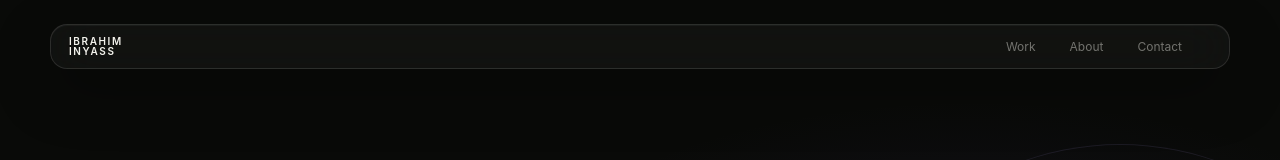
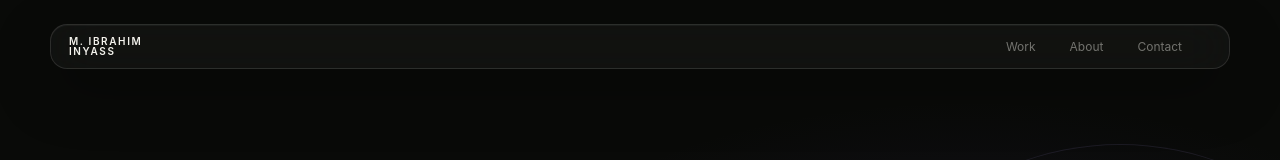
Before and after one commit to ibinyass001-hue/1brahim1nyass, a React (Vite) app: page / in a window 1280 px wide. Shown: the top 160 px of the page. Built offline with nearby package versions, Linux system fonts and the light colour scheme.

Commit message:
Update navbar branding to M. Ibrahim Inyass

```diff
--- a/src/components/Navbar/Navbar.jsx
+++ b/src/components/Navbar/Navbar.jsx
@@ -8,8 +8,8 @@ function Navbar() {
 
   return (
     <nav className="nav">
-      <a className="brand" href="/" aria-label="Ibrahim Inyass home" onClick={closeMenu}>
-        <span>IBRAHIM</span>
+      <a className="brand" href="/" aria-label="Muhammed Ibrahim Inyass home" onClick={closeMenu}>
+        <span>M. IBRAHIM</span>
         <span>INYASS</span>
       </a>
       <div className={`nav-links ${menuOpen ? 'nav-links-open' : ''}`}>
```
